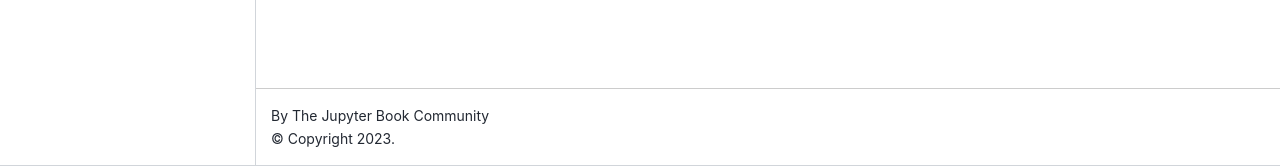
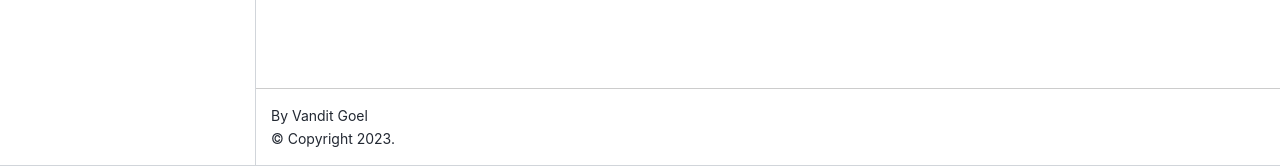
Before and after one commit to vandyG/clickyaml-book, a Jupyter Book: the page built from intro.md, in a window 1280 px wide. Shown: the part 734-900 px from the top of the page. Built offline with Jupyter Book 1.0.4 settings and Sphinx 7.4.7 and the Sphinx Book theme 1.1.4, drawn with Linux system fonts in a browser that asks for light colours.

Commit message:
update config

```diff
--- a/_config.yml
+++ b/_config.yml
@@ -1,8 +1,8 @@
 # Book settings
 # Learn more at https://jupyterbook.org/customize/config.html
 
-title: My sample book
-author: The Jupyter Book Community
+title: "ClickYaml: A Python Odyssey"
+author: "Vandit Goel"
 logo: logo.png
 
 # Force re-execution of notebooks on each build.
@@ -13,7 +13,7 @@
 # Define the name of the latex output file for PDF builds
 latex:
   latex_documents:
-    targetname: book.tex
+    targetname: ClickYaml.tex
 
 # Add a bibtex file so that we can create citations
 bibtex_bibfiles:
```
